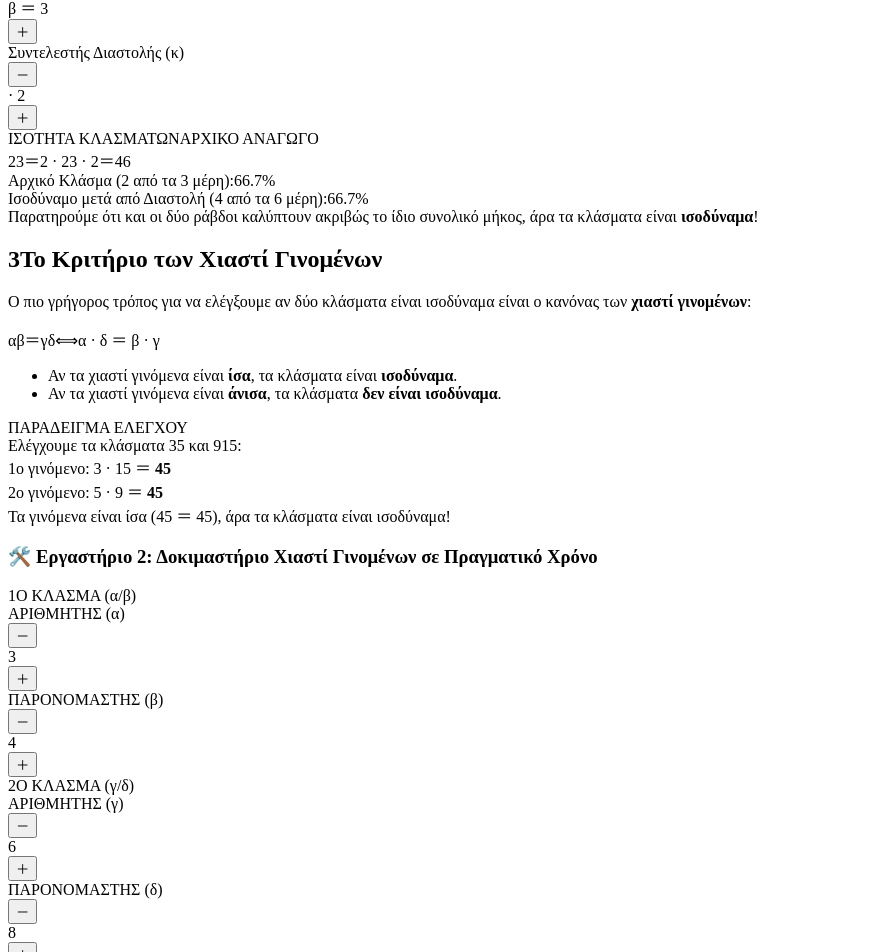
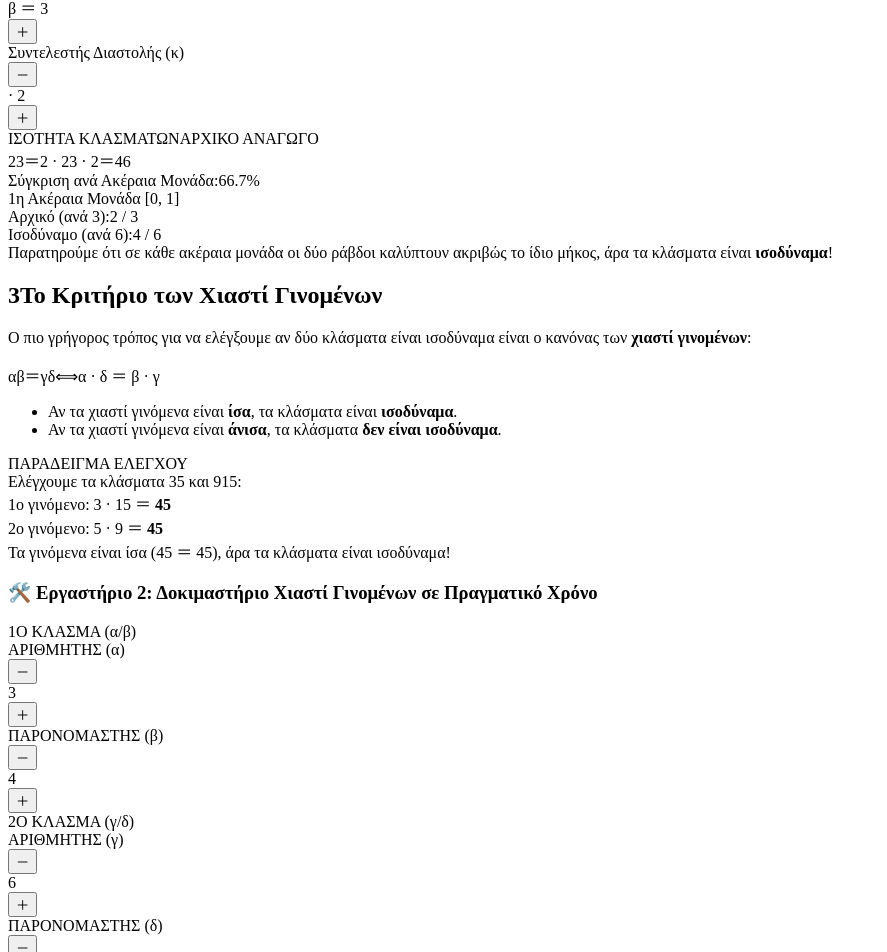
Before and after one commit to gkrimpas-lab/learn-maths-2026, a Next.js app: page /a-gymnasiou/14-isodinama-klasmata in a window 1280 px wide. Shown: the part 773-1725 px from the top of the page, without its empty margins (0-887 px from the left). Built offline with nearby package versions, Linux system fonts and the light colour scheme.

Commit message:
Update 14-isodinama-klasmata.js

```diff
--- a/pages/a-gymnasiou/14-isodinama-klasmata.js
+++ b/pages/a-gymnasiou/14-isodinama-klasmata.js
@@ -178,7 +178,7 @@ export default function IsodinamaKlasmataTheoria() {
             </h2>
           </div>
 
-          <div className="grid grid-cols-1 lg:grid-cols-3 gap-6 items-center">
+          <div className="grid grid-cols-1 lg:grid-cols-3 gap-6 items-start">
             {/* Steppers Ελέγχου */}
             <div className="space-y-4 bg-slate-50 p-5 rounded-2xl border border-slate-200">
               <div>
@@ -268,7 +268,7 @@ export default function IsodinamaKlasmataTheoria() {
                 </span>
               </div>
 
-              {/* Μαθηματική Εξίσωση με ενιαίο μέγεθος γραμματοσειράς */}
+              {/* Μαθηματική Εξίσωση με απόλυτα ενιαίο μέγεθος */}
               <div className="flex items-center gap-3 sm:gap-4 text-2xl sm:text-4xl font-black font-mono flex-wrap">
                 <Frac num={baseNum} den={baseDen} className="text-white text-2xl sm:text-4xl" />
                 <span className="text-indigo-300 text-2xl sm:text-4xl">＝</span>
@@ -281,29 +281,40 @@ export default function IsodinamaKlasmataTheoria() {
                 <Frac num={scaledNum} den={scaledDen} className="text-emerald-400 text-2xl sm:text-4xl" />
               </div>
 
-              {/* Οπτικές Ράβδοι Σύγκρισης με σταθερό πλάτος ανά μονάδα (τέλεια αντιστοίχιση και σε κινητά) */}
+              {/* Οπτικές Ράβδοι Σύγκρισης: Ανά Ακέραια Μονάδα σε στήλη (Χωρίς οριζόντιο scroll) */}
               <div className="space-y-4 pt-2">
-                {/* 1. Αρχικό Κλάσμα */}
-                <div className="space-y-1.5">
-                  <div className="text-[11px] text-slate-300 font-bold flex justify-between items-center">
+                <div className="flex items-center justify-between text-[11px] text-slate-300 font-bold border-b border-slate-700/60 pb-2">
                   <span>
-                      Αρχικό Κλάσμα ({baseNum} από τα {baseDen} μέρη
-                      {baseNum > baseDen && ` ＝ ${Math.floor(baseNum / baseDen)} ακέραιες μονάδες ＋ ${baseNum % baseDen}/${baseDen}`}
-                      ):
+                    Σύγκριση ανά Ακέραια Μονάδα
+                    {baseNum > baseDen && ` (${Math.ceil(baseNum / baseDen)} συνολικές μονάδες)`}:
                   </span>
-                    <span className="font-mono text-indigo-300">{((baseNum / baseDen) * 100).toFixed(1)}%</span>
+                  <span className="font-mono text-emerald-400">
+                    {((baseNum / baseDen) * 100).toFixed(1)}%
+                  </span>
                 </div>
 
-                  <div className="overflow-x-auto pb-1.5 pt-0.5">
-                    <div className="flex gap-2.5 flex-nowrap w-max min-w-full">
+                <div className="space-y-3.5">
                   {Array.from({ length: Math.ceil(baseNum / baseDen) }).map((_, barIdx) => (
                     <div
                       key={barIdx}
-                          className="w-[140px] sm:w-[180px] h-8 bg-slate-800 rounded-lg overflow-hidden flex border border-slate-700 shrink-0 shadow-inner"
+                      className="p-3 bg-slate-950/60 rounded-xl border border-slate-800 space-y-2"
                     >
+                      <div className="text-[10px] uppercase font-bold text-indigo-300 tracking-wider">
+                        {barIdx + 1}η Ακέραια Μονάδα [{barIdx}, {barIdx + 1}]
+                      </div>
+
+                      {/* 1. Μπάρα Αρχικού Κλάσματος */}
+                      <div className="space-y-1">
+                        <div className="flex justify-between text-[10px] text-slate-400 font-mono">
+                          <span>Αρχικό (ανά {baseDen}):</span>
+                          <span>
+                            {Math.max(0, Math.min(baseDen, baseNum - barIdx * baseDen))} / {baseDen}
+                          </span>
+                        </div>
+                        <div className="w-full h-7 bg-slate-800 rounded-lg overflow-hidden flex border border-slate-700 shadow-inner">
                           {Array.from({ length: baseDen }).map((_, partIdx) => {
-                            const globalPartIndex = barIdx * baseDen + partIdx;
-                            const isFilled = globalPartIndex < baseNum;
+                            const globalIdx = barIdx * baseDen + partIdx;
+                            const isFilled = globalIdx < baseNum;
                             return (
                               <div
                                 key={partIdx}
@@ -315,32 +326,20 @@ export default function IsodinamaKlasmataTheoria() {
                             );
                           })}
                         </div>
-                      ))}
-                    </div>
-                  </div>
                       </div>
 
-                {/* 2. Ισοδύναμο Κλάσμα μετά από Διαστολή */}
-                <div className="space-y-1.5">
-                  <div className="text-[11px] text-slate-300 font-bold flex justify-between items-center">
+                      {/* 2. Μπάρα Ισοδύναμου Κλάσματος (ακριβώς από κάτω για άμεση σύγκριση) */}
+                      <div className="space-y-1">
+                        <div className="flex justify-between text-[10px] text-emerald-400 font-mono">
+                          <span>Ισοδύναμο (ανά {scaledDen}):</span>
                           <span>
-                      Ισοδύναμο μετά από Διαστολή ({scaledNum} από τα {scaledDen} μέρη
-                      {scaledNum > scaledDen && ` ＝ ${Math.floor(scaledNum / scaledDen)} ακέραιες μονάδες ＋ ${scaledNum % scaledDen}/${scaledDen}`}
-                      ):
+                            {Math.max(0, Math.min(scaledDen, scaledNum - barIdx * scaledDen))} / {scaledDen}
                           </span>
-                    <span className="font-mono text-emerald-400">{((scaledNum / scaledDen) * 100).toFixed(1)}%</span>
                         </div>
-
-                  <div className="overflow-x-auto pb-1.5 pt-0.5">
-                    <div className="flex gap-2.5 flex-nowrap w-max min-w-full">
-                      {Array.from({ length: Math.ceil(scaledNum / scaledDen) }).map((_, barIdx) => (
-                        <div
-                          key={barIdx}
-                          className="w-[140px] sm:w-[180px] h-8 bg-slate-800 rounded-lg overflow-hidden flex border border-slate-700 shrink-0 shadow-inner"
-                        >
+                        <div className="w-full h-7 bg-slate-800 rounded-lg overflow-hidden flex border border-slate-700 shadow-inner">
                           {Array.from({ length: scaledDen }).map((_, partIdx) => {
-                            const globalPartIndex = barIdx * scaledDen + partIdx;
-                            const isFilled = globalPartIndex < scaledNum;
+                            const globalIdx = barIdx * scaledDen + partIdx;
+                            const isFilled = globalIdx < scaledNum;
                             return (
                               <div
                                 key={partIdx}
@@ -352,14 +351,14 @@ export default function IsodinamaKlasmataTheoria() {
                             );
                           })}
                         </div>
-                      ))}
                       </div>
                     </div>
+                  ))}
                 </div>
               </div>
 
               <div className="p-3 bg-white/10 rounded-xl border border-white/10 text-xs text-indigo-100">
-                Παρατηρούμε ότι και οι δύο ράβδοι καλύπτουν ακριβώς το ίδιο συνολικό μήκος, άρα τα κλάσματα είναι <strong>ισοδύναμα</strong>!
+                Παρατηρούμε ότι σε κάθε ακέραια μονάδα οι δύο ράβδοι καλύπτουν ακριβώς το ίδιο μήκος, άρα τα κλάσματα είναι <strong>ισοδύναμα</strong>!
               </div>
             </div>
           </div>
```
Lines whose indentation alone changed are shown as unchanged.
